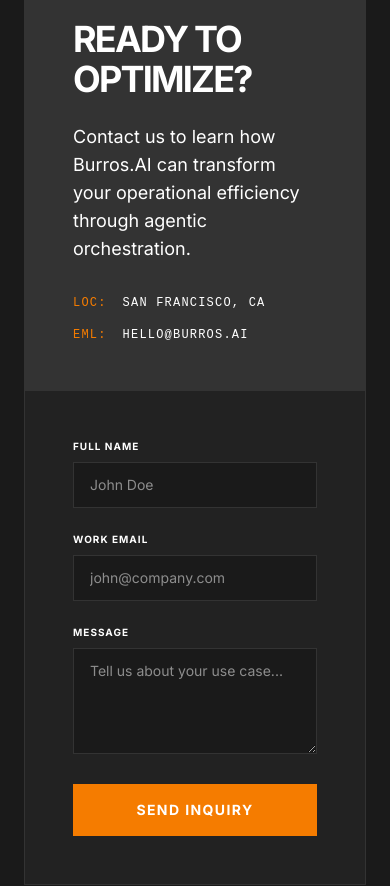
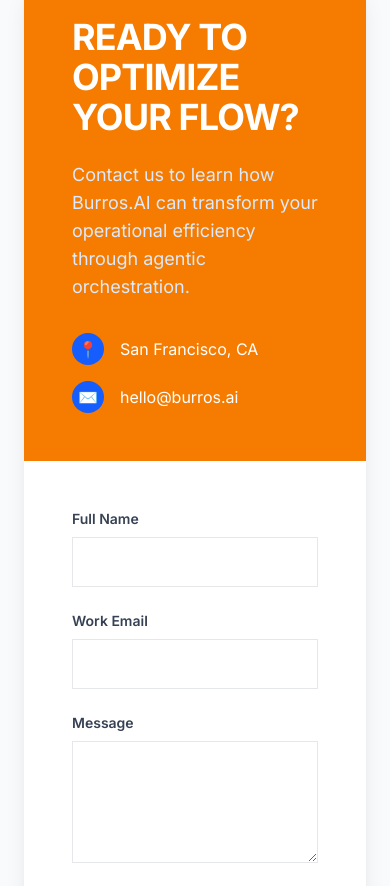
Before and after one commit to LordOfBug/test-website, a Next.js app: page / in a window 390 px wide. Shown: the part 9200-10086 px from the top of the page. Built offline with nearby package versions, Linux system fonts and the light colour scheme.

Commit message:
Resolve merge conflicts and fix build issues

```diff
--- a/src/components/sections/ContactSection.tsx
+++ b/src/components/sections/ContactSection.tsx
@@ -11,21 +11,21 @@
   };
 
   return (
-    <section id="contact" className="py-24 bg-background border-t border-border">
+    <section id="contact" className="py-24 bg-gray-50">
       <div className="container mx-auto px-6">
-        <div className="max-w-5xl mx-auto bg-card border border-border overflow-hidden flex flex-col md:flex-row">
-          <div className="md:w-1/2 bg-muted p-12 text-white flex flex-col justify-center border-r border-border">
-            <h2 className="text-4xl font-bold mb-6 uppercase tracking-tighter">Ready to optimize?</h2>
-            <p className="text-lg text-muted-foreground mb-8">
+        <div className="max-w-5xl mx-auto bg-white rounded-3xl shadow-xl overflow-hidden flex flex-col md:flex-row">
+          <div className="md:w-1/2 bg-primary p-12 text-white flex flex-col justify-center">
+            <h2 className="text-4xl font-bold mb-6">Ready to optimize your flow?</h2>
+            <p className="text-lg text-blue-100 mb-8">
               Contact us to learn how Burros.AI can transform your operational efficiency through agentic orchestration.
             </p>
-            <div className="space-y-4 font-mono text-xs uppercase tracking-widest">
+            <div className="space-y-4">
               <div className="flex items-center gap-4">
-                <span className="text-primary">LOC:</span>
+                <span className="w-8 h-8 bg-blue-600 rounded-full flex items-center justify-center">📍</span>
                 <span>San Francisco, CA</span>
               </div>
               <div className="flex items-center gap-4">
-                <span className="text-primary">EML:</span>
+                <span className="w-8 h-8 bg-blue-600 rounded-full flex items-center justify-center">✉️</span>
                 <span>hello@burros.ai</span>
               </div>
             </div>
@@ -41,18 +41,18 @@
             ) : (
               <form onSubmit={handleSubmit} className="space-y-6">
                 <div>
-                  <label className="block text-[10px] font-bold text-muted-foreground mb-2 uppercase tracking-widest">Full Name</label>
-                  <input required type="text" className="w-full px-4 py-3 bg-background border border-border text-white focus:border-primary outline-none text-sm" placeholder="John Doe" />
+                  <label className="block text-sm font-semibold text-gray-700 mb-2">Full Name</label>
+                  <input required type="text" className="w-full px-4 py-3 border border-gray-200 rounded-lg focus:ring-2 focus:ring-primary focus:border-transparent outline-none" placeholder="John Doe" />
                 </div>
                 <div>
-                  <label className="block text-[10px] font-bold text-muted-foreground mb-2 uppercase tracking-widest">Work Email</label>
-                  <input required type="email" className="w-full px-4 py-3 bg-background border border-border text-white focus:border-primary outline-none text-sm" placeholder="john@company.com" />
+                  <label className="block text-sm font-semibold text-gray-700 mb-2">Work Email</label>
+                  <input required type="email" className="w-full px-4 py-3 border border-gray-200 rounded-lg focus:ring-2 focus:ring-primary focus:border-transparent outline-none" placeholder="john@company.com" />
                 </div>
                 <div>
-                  <label className="block text-[10px] font-bold text-muted-foreground mb-2 uppercase tracking-widest">Message</label>
-                  <textarea required rows={4} className="w-full px-4 py-3 bg-background border border-border text-white focus:border-primary outline-none text-sm" placeholder="Tell us about your use case..."></textarea>
+                  <label className="block text-sm font-semibold text-gray-700 mb-2">Message</label>
+                  <textarea required rows={4} className="w-full px-4 py-3 border border-gray-200 rounded-lg focus:ring-2 focus:ring-primary focus:border-transparent outline-none" placeholder="Tell us about your use case..."></textarea>
                 </div>
-                <button type="submit" className="btn-primary w-full">
+                <button type="submit" className="w-full py-4 bg-primary text-white font-bold rounded-lg shadow-lg hover:bg-blue-700 transition">
                   Send Inquiry
                 </button>
               </form>
--- a/src/components/sections/GettingStarted.tsx
+++ b/src/components/sections/GettingStarted.tsx
@@ -31,12 +31,12 @@
 
 export default function GettingStarted() {
   return (
-    <section id="getting-started" className="py-24 bg-card border-t border-border">
+    <section id="getting-started" className="py-24 bg-surface/20 border-t border-secondary/10">
       <div className="max-w-7xl mx-auto px-8">
         <div className="text-center mb-20">
-          <h2 className="text-3xl md:text-5xl font-bold text-white mb-6 uppercase tracking-tighter">Zero to One in 60s</h2>
-          <p className="text-muted-foreground max-w-2xl mx-auto text-lg font-mono text-sm">
-            PROVISIONING_PROCEDURE
+          <h2 className="text-3xl md:text-5xl font-bold text-white mb-6">Zero to One in 60s</h2>
+          <p className="text-secondary max-w-2xl mx-auto text-lg">
+            Deploy your first autonomous agent fleet with just a few steps.
           </p>
         </div>
 
@@ -44,19 +44,19 @@
           {STEPS.map((step, i) => (
             <div key={i} className="flex gap-6 md:gap-10">
               <div className="flex flex-col items-center shrink-0">
-                <div className="w-12 h-12 border-2 border-primary flex items-center justify-center text-primary font-bold bg-background font-mono">
+                <div className="w-12 h-12 rounded-full border-2 border-primary flex items-center justify-center text-primary font-bold bg-background">
                   {i + 1}
                 </div>
                 {i < STEPS.length - 1 && (
-                  <div className="w-px h-full bg-border mt-2" />
+                  <div className="w-0.5 h-full bg-secondary/10 mt-2" />
                 )}
               </div>
               <div className="pb-12 w-full">
-                <h3 className="text-2xl font-bold text-white mb-4 flex items-center gap-3 uppercase">
-                  <step.icon size={20} className="text-muted-foreground" />
+                <h3 className="text-2xl font-bold text-white mb-4 flex items-center gap-3">
+                  <step.icon size={20} className="text-secondary" />
                   {step.title}
                 </h3>
-                <p className="text-muted-foreground mb-6 text-sm">{step.description}</p>
+                <p className="text-secondary mb-6">{step.description}</p>
 
                 {step.cta && (
                   <a href={step.link} className="btn-primary inline-block">
@@ -65,9 +65,9 @@
                 )}
 
                 {step.code && (
-                  <div className="bg-background p-6 border border-border font-mono text-xs text-white overflow-x-auto">
+                  <div className="bg-black rounded-sm p-6 border border-secondary/20 font-mono text-sm text-white overflow-x-auto shadow-2xl">
                     <pre>
-                      <code className="text-accent">{step.code}</code>
+                      <code className="text-primary">{step.code}</code>
                     </pre>
                   </div>
                 )}
@@ -84,14 +84,14 @@
         </div>
 
         <div className="mt-16 text-center">
-          <div className="inline-flex flex-col items-center p-12 bg-muted border border-border w-full">
-            <h3 className="text-3xl font-bold text-white mb-6 uppercase">Ready to automate?</h3>
-            <p className="text-muted-foreground mb-10 max-w-xl text-sm">
+          <div className="inline-flex flex-col items-center p-12 bg-primary/10 border border-primary/20 rounded-sm w-full">
+            <h3 className="text-3xl font-bold text-white mb-6">Ready to automate?</h3>
+            <p className="text-secondary mb-10 max-w-xl">
               Join teams building the next generation of intelligent software systems with Burros.AI.
             </p>
             <div className="flex flex-wrap gap-4 justify-center">
               <a href="https://app.burros.ai/signup" className="btn-primary px-10 py-4 text-lg">Get Started Now</a>
-              <button className="btn-outline px-10 py-4 text-lg">Contact Sales</button>
+              <button className="btn-secondary px-10 py-4 text-lg">Contact Sales</button>
             </div>
           </div>
         </div>
--- a/src/index.css
+++ b/src/index.css
@@ -14,6 +14,11 @@
 
   /* Spacing & Radii */
   --radius-brand: 6px;
+
+  /* Additional colors from legacy if needed */
+  --color-border: #333333;
+  --color-muted: #404040;
+  --color-muted-foreground: #A3A3A3;
 }
 
 :root {
@@ -21,6 +26,9 @@
   --foreground: #171717;
   --card: #f9f9f9;
   --card-foreground: #171717;
+  --border: #e5e7eb;
+  --muted: #f3f4f6;
+  --muted-foreground: #6b7280;
 }
 
 @media (prefers-color-scheme: dark) {
@@ -29,6 +37,9 @@
     --foreground: #ededed;
     --card: var(--color-surface);
     --card-foreground: #ededed;
+    --border: #333333;
+    --muted: #262626;
+    --muted-foreground: #a3a3a3;
   }
 }
 
@@ -49,8 +60,16 @@
     @apply px-6 py-3 border border-secondary/30 text-foreground font-semibold rounded-[--radius-brand] transition-all hover:bg-secondary/10;
   }
 
+  .btn-outline {
+    @apply px-6 py-3 border border-border text-foreground font-semibold rounded-[--radius-brand] transition-all hover:bg-muted;
+  }
+
   .card-glass {
     @apply bg-card border border-[--color-border-muted] rounded-xl backdrop-blur-sm p-6;
+  }
+
+  .corral-card {
+    @apply bg-card border border-border rounded-lg p-4 shadow-lg transition-all;
   }
 
   .code-block {
```
